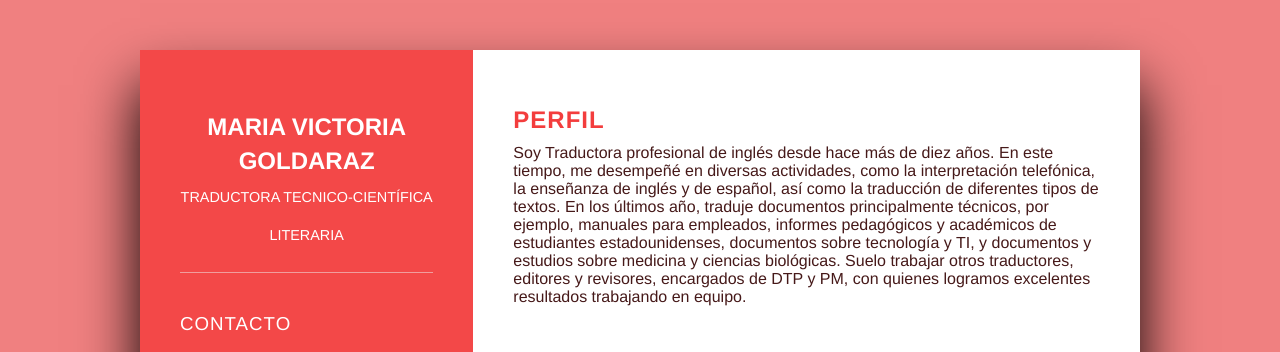
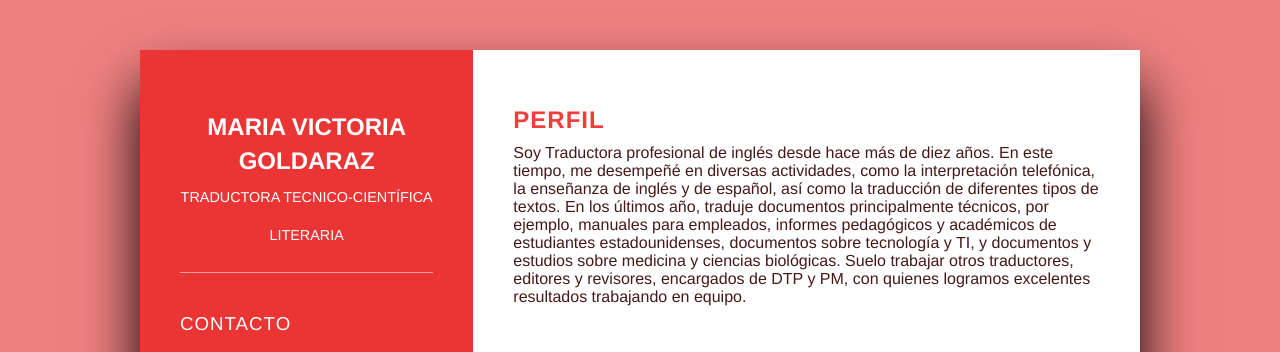
Before and after one commit to VictoriaGoldaraz/CV, a plain HTML site: page index.html in a window 1280 px wide. Shown: the top 352 px of the page. Drawn offline with Linux system fonts and the light colour scheme.

Commit message:
cambio color left side

```diff
--- a/index.css
+++ b/index.css
@@ -29,7 +29,7 @@ body{
 
 .container .left_side{
     position: relative;
-    background: rgb(243, 72, 72);
+    background: rgb(235, 53, 53);
     padding: 40px;
 }
 
```
